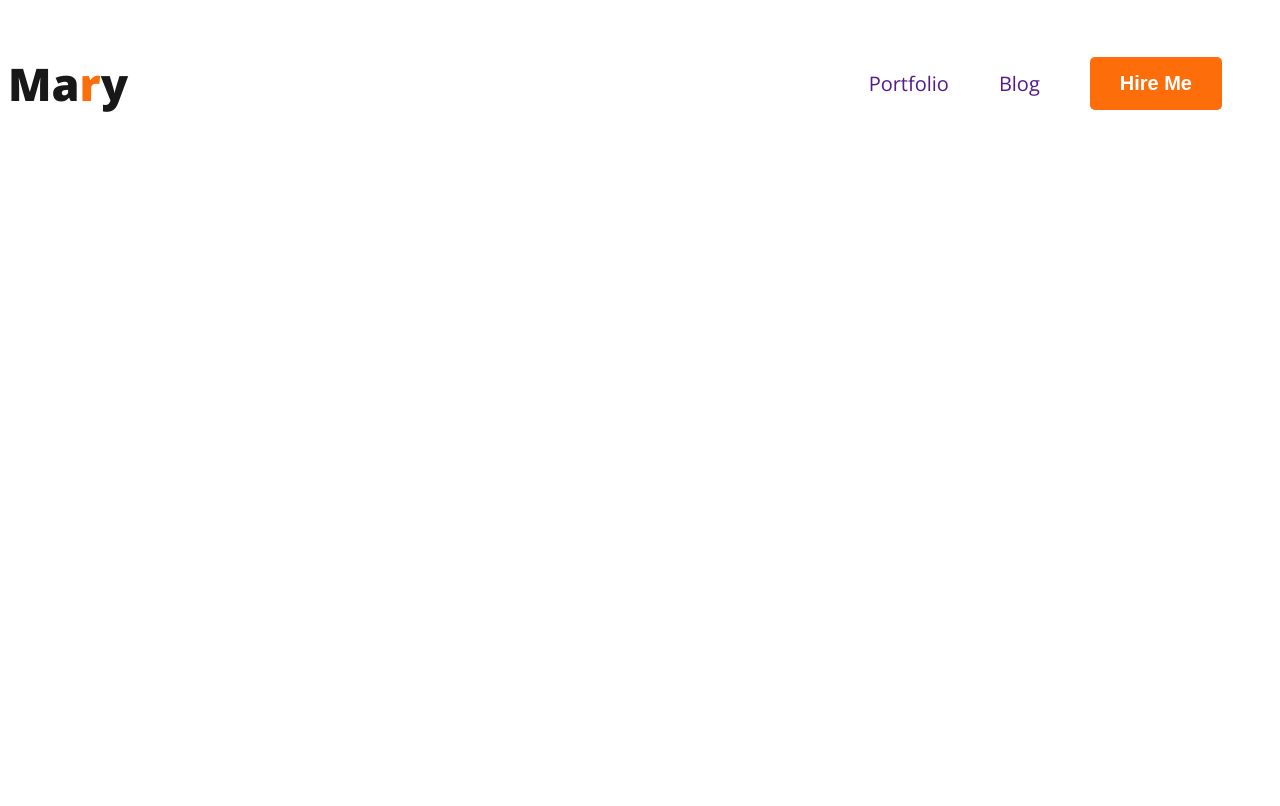
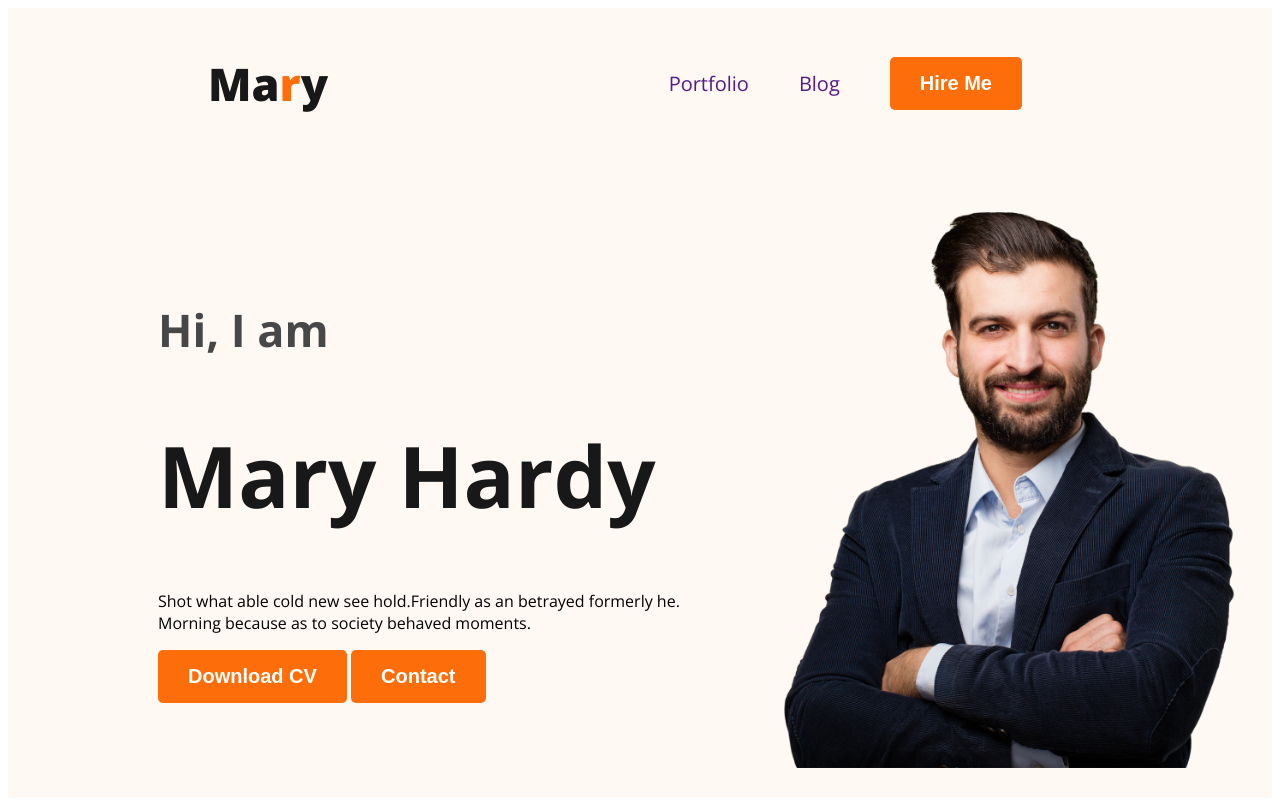
Before and after one commit to ShadowDeCoder/webdeveloper-portfolio, a plain HTML site: page index.html in a window 1280 px wide. Drawn offline with nearby package versions, Linux system fonts and the light colour scheme.

Commit message:
added banner content

```diff
--- a/index.html
+++ b/index.html
@@ -10,7 +10,7 @@
     <link rel="stylesheet" href="styles/portfolio.css">
 </head>
 <body>
-    <header>
+    <header class="header">
         <nav>
             <h3 class="web-title">Ma<span class="primary-text-color">r</span>y</h3>
             <ul>
@@ -19,6 +19,16 @@
                 <li><button class="primary-button">Hire Me</button></li>
             </ul>
         </nav>
+        <div class="banner">
+            <div class="banner-content">
+                <h3 class="banner-greeting">Hi, I am</h3>
+                <h1 class="banner-title">Mary Hardy</h1>
+                <p>Shot what able cold new see hold.Friendly as an betrayed formerly he. Morning because as to society behaved moments.</p>
+                <button class="primary-button">Download CV</button>
+                <button class="primary-button">Contact</button>
+            </div>
+            <img class="profile-pic" src="images/hardy.png" alt="My Photo">
+        </div>
     </header>
     <main>
 
--- a/styles/portfolio.css
+++ b/styles/portfolio.css
@@ -14,7 +14,7 @@
     border-radius: 5px;
     background: #FD6E0A;
     font-size: 20px;
-    color:#FFF;
+    color: #FFF;
     font-weight: 700;
     padding: 15px 30px;
     border: 0;
@@ -26,6 +26,7 @@
     display: flex;
     justify-content: space-between;
     align-items: center;
+    margin: 0 200px;
 }
 
 .web-title
@@ -55,3 +56,36 @@
 {
     text-decoration: none;
 }
+
+/* header styles */
+.header
+{
+    background: #FFF8F3;
+}
+
+.banner
+{
+    padding: 30px 30px 30px 150px;
+    display: flex;
+    align-items: center;
+}
+
+.banner-greeting
+{
+    color: #474747;
+    font-size: 45px;
+    font-weight: 600;
+}
+
+.banner-title
+{
+    color: var(--dark-01, #181818);
+    font-size: 85px;
+    font-weight: 700;
+}
+.banner .profile-pic{
+    width: 500px;
+}
+.banner-content{
+
+}
```
